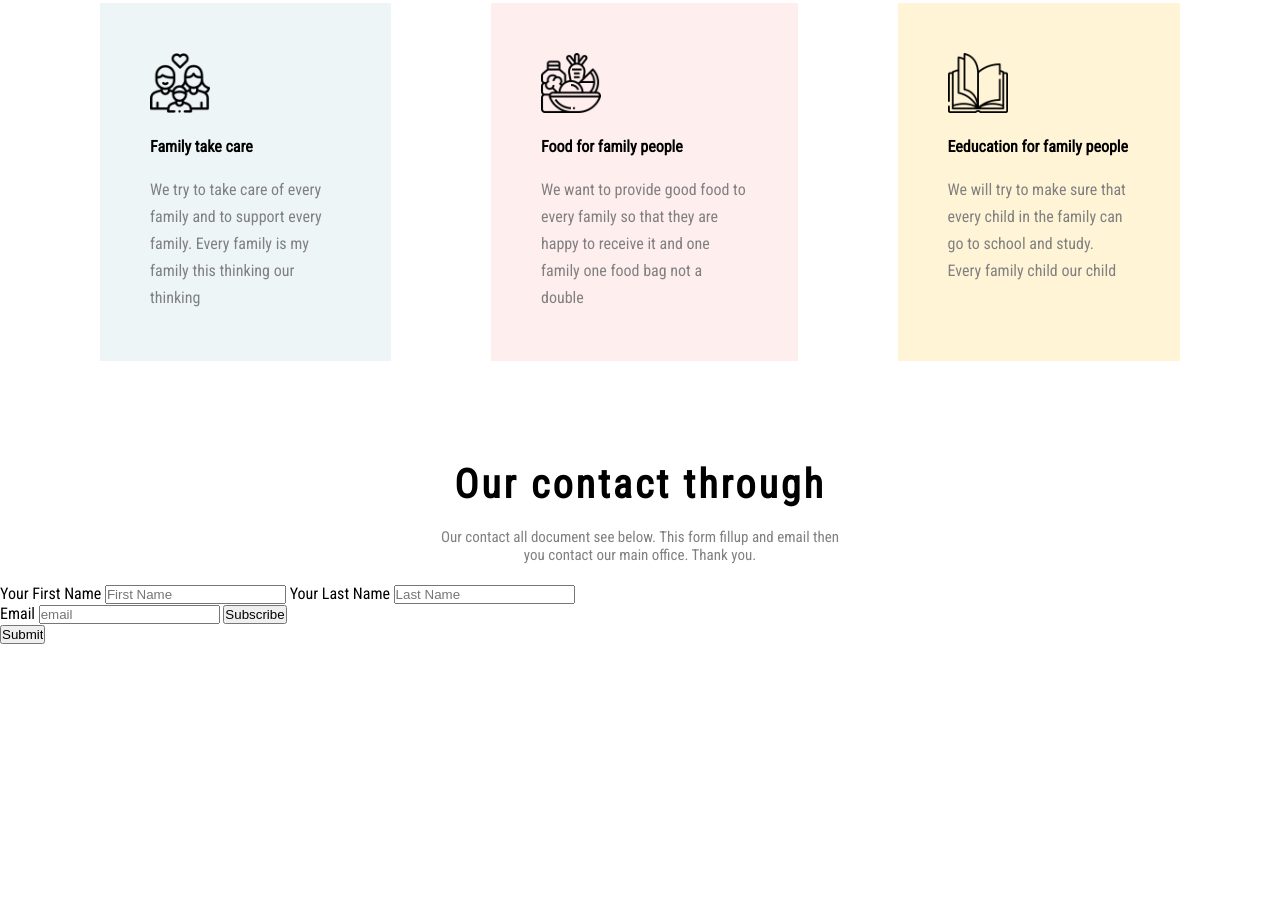
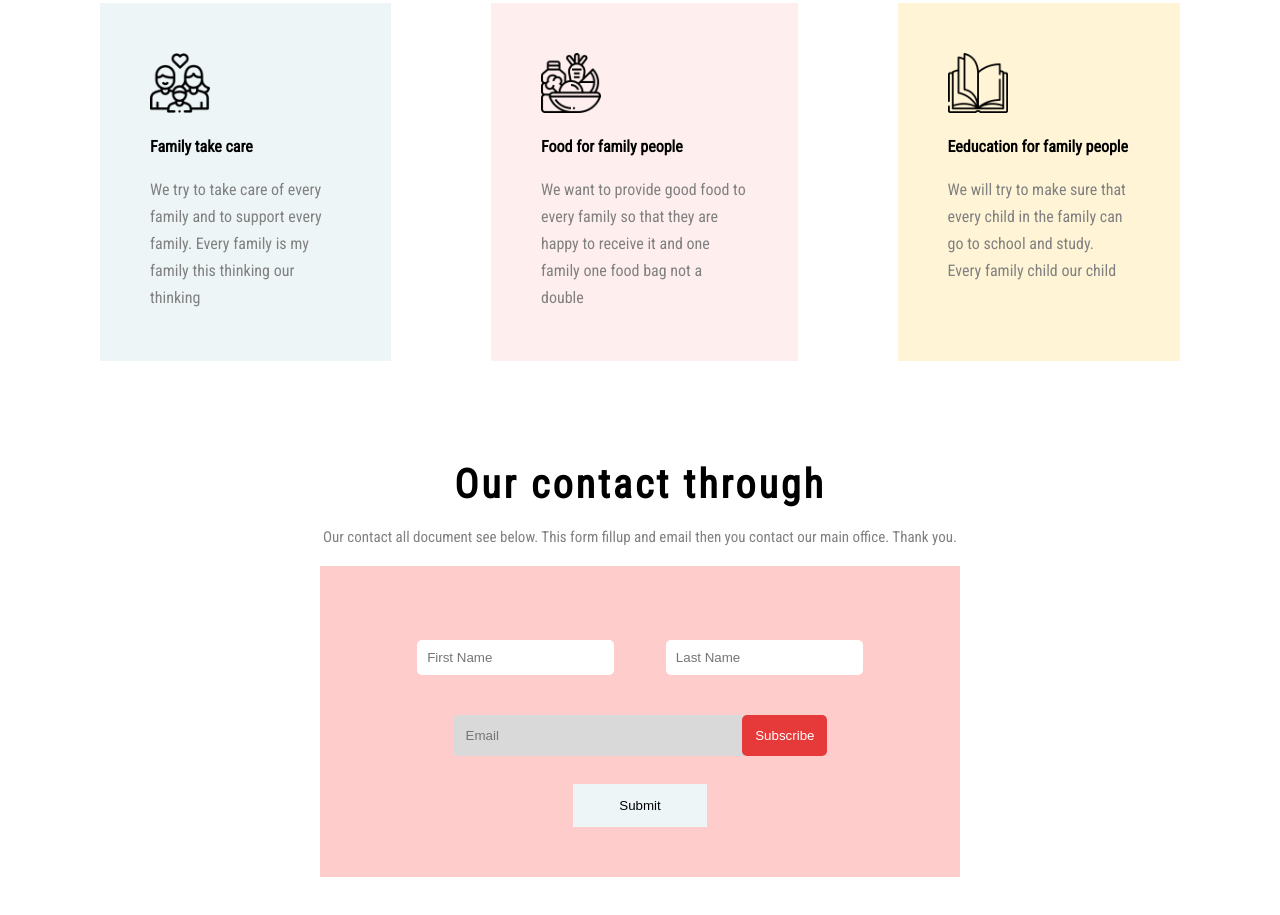
Before and after one commit to SRcoder898/our-donate-day, a plain HTML site: page index.html in a window 1280 px wide. Shown: the part 1301-2216 px from the top of the page. Before the commit the page ends 1945 px from the top, so only its background shows below. Drawn offline with Linux system fonts and the light colour scheme.

Commit message:
code added

```diff
--- a/index.html
+++ b/index.html
@@ -100,7 +100,7 @@
 <!--DONATE BOX AREA CODE END-->
 
 <!--CONTACT AREA CODE START-->
-<div class="contact-area">
+<section id="contact-area">
 
      <div class="contact-heading">
 
@@ -111,24 +111,20 @@
 
      <div class="contact-container">
         <form action="">
-            <label for="fname">Your First Name</label>
             <input type="text" form="fname" id="fname" placeholder="First Name">
 
-            <label for="lname">Your Last Name</label>
             <input type="text" form="fname" id="lname" placeholder="Last Name">
         </form>
      </div>
 
      <div class="contact-email">
-        <label for="email">Email</label>
-        <input type="email" form="email" name="email" placeholder="email">
-        <button>Subscribe</button>
+        <input type="email" form="email" name="email" placeholder="Email">
+        <button>Subscribe</button><br>
+        <input type="submit" value="Submit">
      </div>
 
-     <input type="submit" value="Submit">
 
-
-</div>
+</section>
 
 
 <!--CONTACT AREA CODE END-->
--- a/style.css
+++ b/style.css
@@ -202,7 +202,9 @@ body{
 /*DONATE BOX AREA CODE END*/
 
 /*CONTACT AREA CODE START*/
-
+#contact-area{
+    margin-bottom: 100px;
+}
 .contact-heading{
     text-align: center;
 }
@@ -214,11 +216,59 @@ body{
 }
 .contact-heading p{
     color: gray;
-    margin-right: 430px;
-    margin-left: 430px;
+    margin-right: 321px;
+    margin-left: 321px;
     font-size: 15px;
     margin-top: 20px;
     margin-bottom: 20px;
 }
+.contact-container{
+    text-align: center;
+    background-color: #FFCCCC;
+    width: 50%;
+    padding-top: 50px;
+}
+.contact-email{
+    text-align: center;
+    background-color: #FFCCCC;
+    width: 50%;
+    padding-bottom: 50px;
+}
+input[type=text]{
+    padding: 10px;
+    border-color: #FFCCCC;
+    border: none;
+    border-radius: 5px;
+    margin: 24px;
+}
+.contact-email{
+    padding-top: 20px;
+}
+input[type=email]{
+    padding: 13px;
+    margin: -4px;
+    width: 268px;
+    border: none;
+    border-radius: 5px;
+    background-color: #D9D9D9;
+}
+.contact-email button{
+    padding: 13px;
+    margin: -4px;
+    width: 291pxpx;
+    border: none;
+    border-radius: 5px;
+    background-color: #e63939;
+    color: white;
+}
+input[type=submit]{
+    margin-top: 32px;
+    background-color: #EDF5F6;
+    color: black;
+    padding: 14px 46px;
+    border: none;
+}
+
+
 
 /*CONTACT AREA CODE END*/
```
